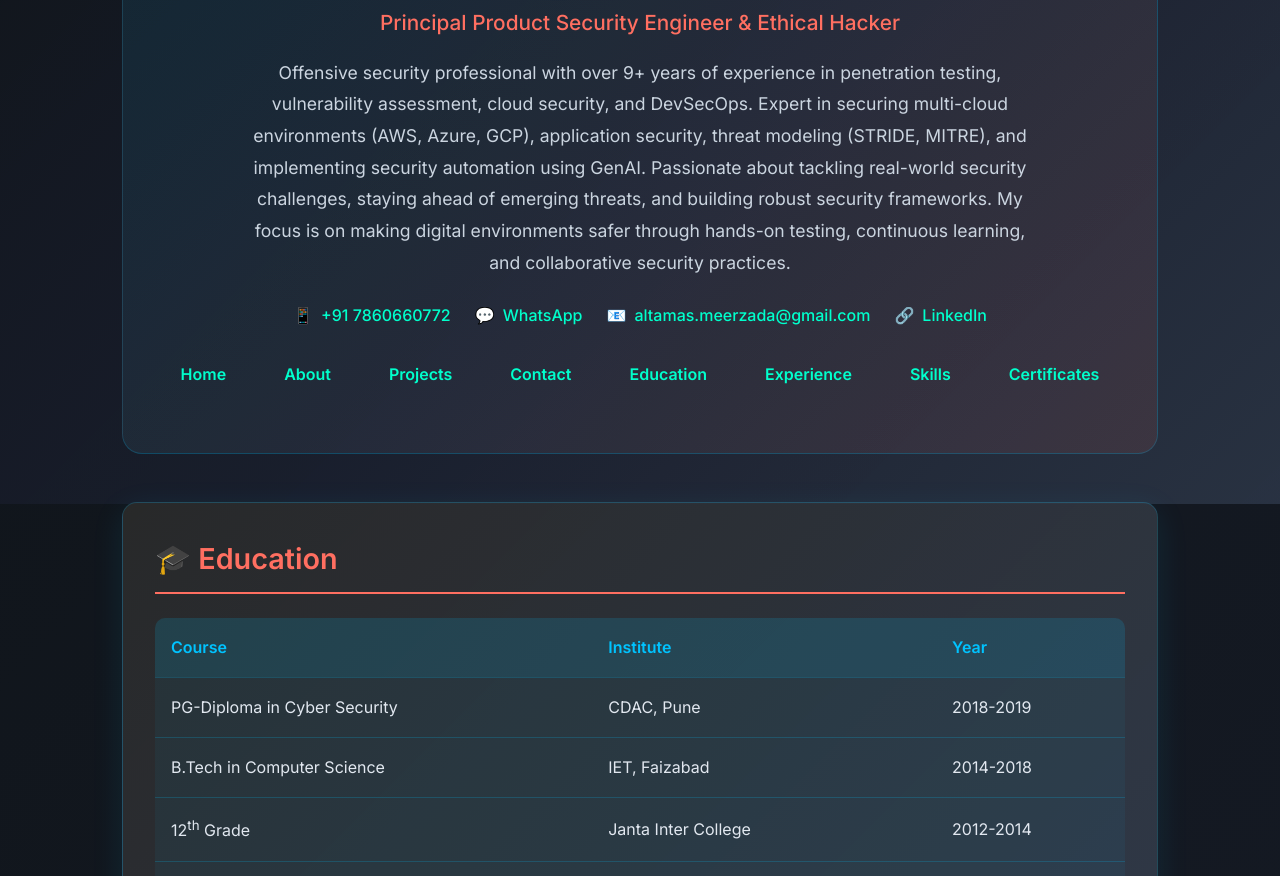
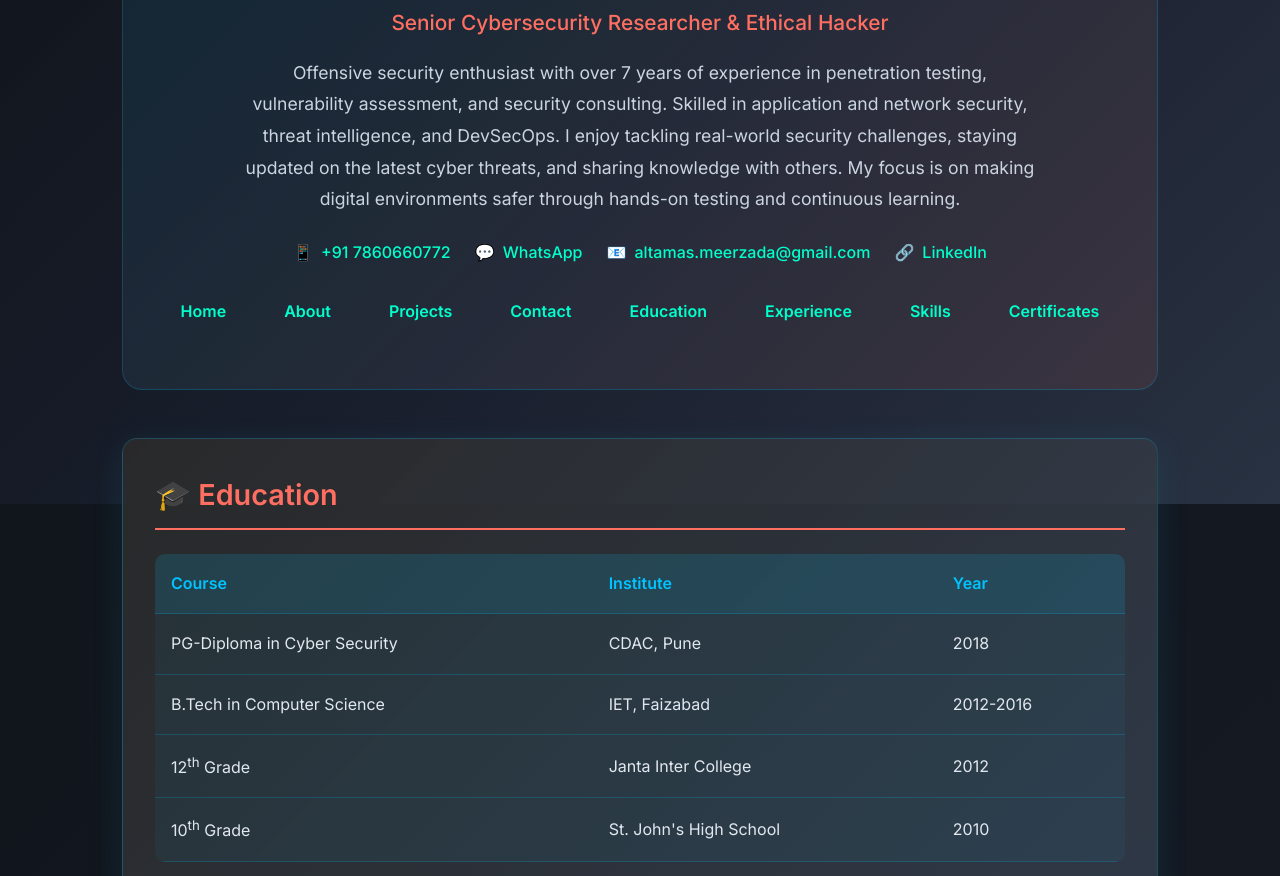
Before and after one commit to maltamas/meer-profile, a plain HTML site: page meer.html in a window 1280 px wide. Shown: the part 296-1172 px from the top of the page. Drawn offline with Linux system fonts and the light colour scheme.

```diff
--- a/meer.html
+++ b/meer.html
@@ -527,9 +527,9 @@
     <header>
       <img src="https://avatars.githubusercontent.com/u/39873267?v=4" alt="Meerjada Altamas" />
       <h1>Meerjada Altamas</h1>
-      <p class="title">Principal Product Security Engineer & Ethical Hacker</p>
+      <p class="title">Senior Cybersecurity Researcher & Ethical Hacker</p>
       <p class="summary">
-        Offensive security professional with over 9+ years of experience in penetration testing, vulnerability assessment, cloud security, and DevSecOps. Expert in securing multi-cloud environments (AWS, Azure, GCP), application security, threat modeling (STRIDE, MITRE), and implementing security automation using GenAI. Passionate about tackling real-world security challenges, staying ahead of emerging threats, and building robust security frameworks. My focus is on making digital environments safer through hands-on testing, continuous learning, and collaborative security practices.
+        Offensive security enthusiast with over 7 years of experience in penetration testing, vulnerability assessment, and security consulting. Skilled in application and network security, threat intelligence, and DevSecOps. I enjoy tackling real-world security challenges, staying updated on the latest cyber threats, and sharing knowledge with others. My focus is on making digital environments safer through hands-on testing and continuous learning.
       </p>
 
       <div class="contact-info">
@@ -573,22 +573,22 @@
         <tr>
           <td>PG-Diploma in Cyber Security</td>
           <td>CDAC, Pune</td>
-          <td>2018-2019</td>
+          <td>2018</td>
         </tr>
         <tr>
           <td>B.Tech in Computer Science</td>
           <td>IET, Faizabad</td>
-          <td>2014-2018</td>
+          <td>2012-2016</td>
         </tr>
         <tr>
           <td>12<sup>th</sup> Grade</td>
           <td>Janta Inter College</td>
-          <td>2012-2014</td>
+          <td>2012</td>
         </tr>
         <tr>
           <td>10<sup>th</sup> Grade</td>
           <td>St. John's High School</td>
-          <td>2011-2012</td>
+          <td>2010</td>
         </tr>
       </table>
     </section>
```
